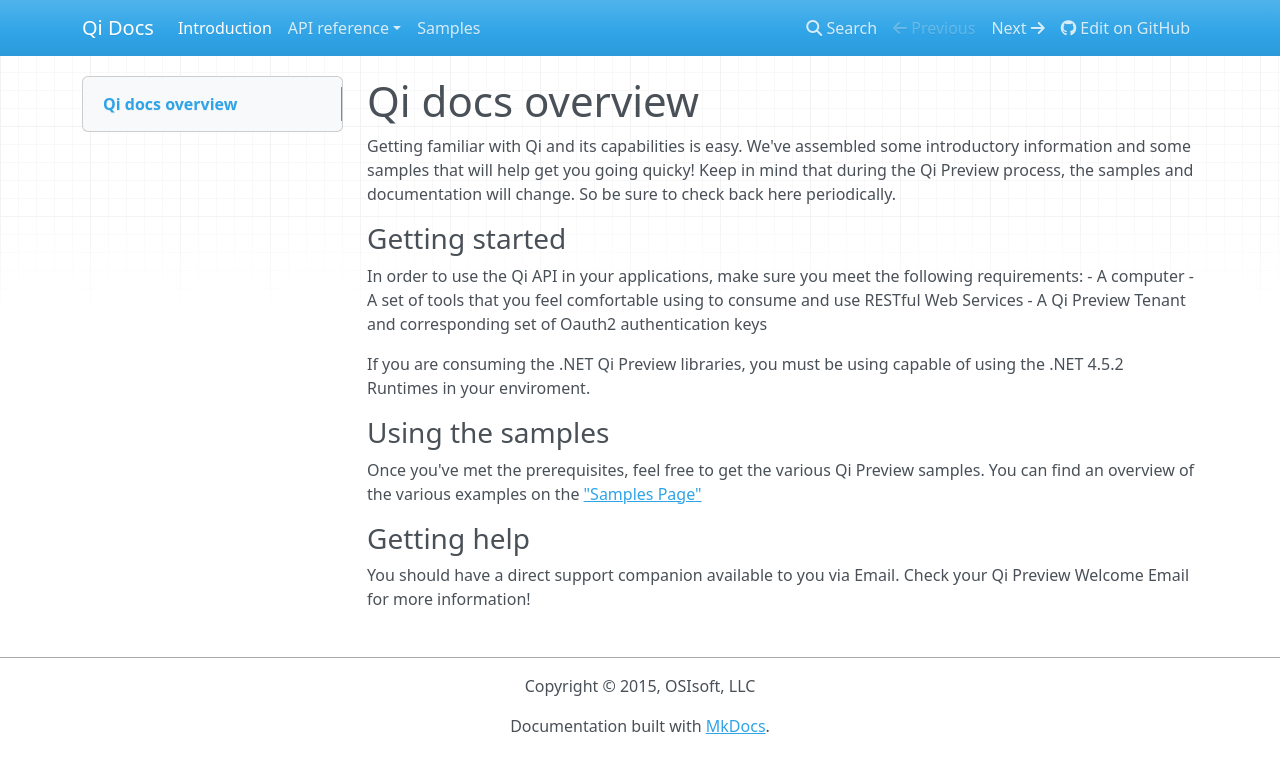
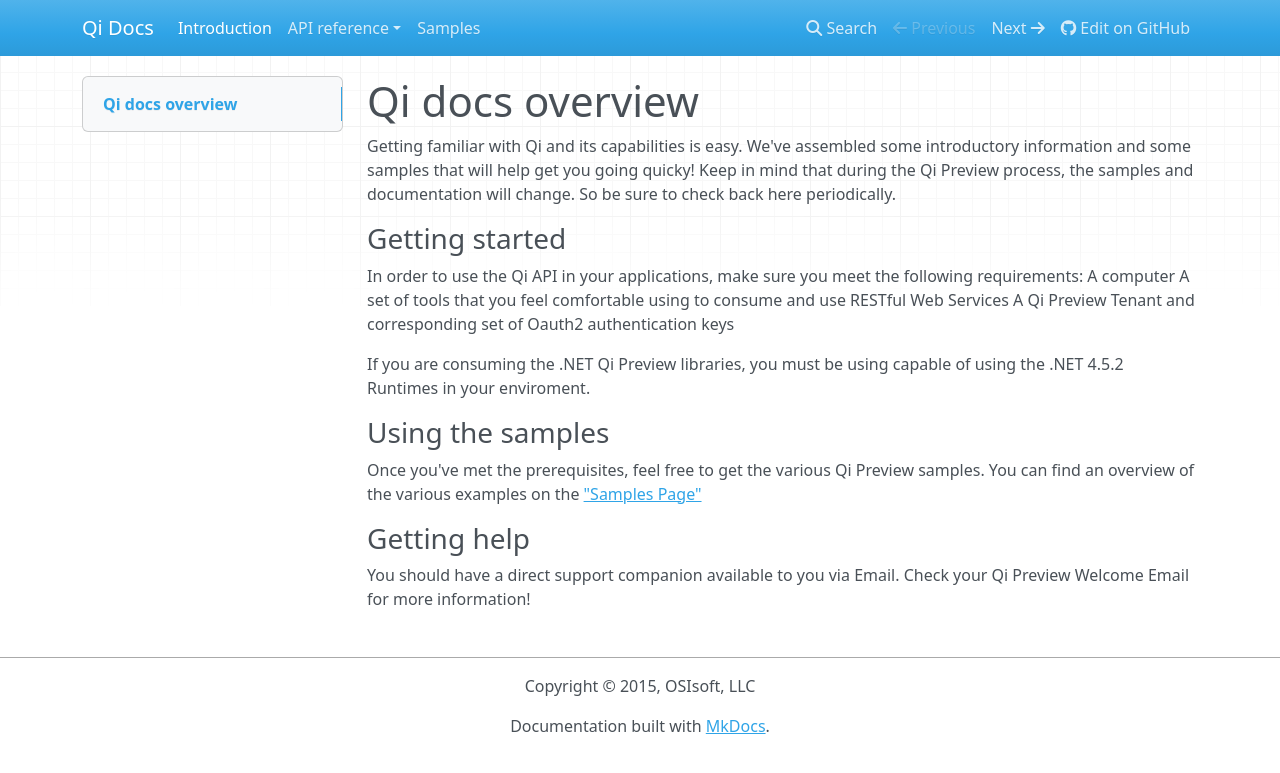
Before and after one commit to ssuryanarayanan/Qi-Docs, an MkDocs documentation site: the page built from docs/index.md, in a window 1280 px wide. Shown: the top 773 px of the page. Built offline with MkDocs 1.6.1, drawn with Linux system fonts in a browser that asks for light colours; nearby versions of some CDN libraries; old or Windows-style settings are respelled for this version of MkDocs.

```diff
--- a/docs/index.md
+++ b/docs/index.md
@@ -3,9 +3,9 @@ Getting familiar with Qi and its capabilities is easy. We've assembled some intr
 Keep in mind that during the Qi Preview process, the samples and documentation will change. So be sure to check back here periodically.
 ### Getting started
 In order to use the Qi API in your applications, make sure you meet the following requirements:
-- A computer
-- A set of tools that you feel comfortable using to consume and use RESTful Web Services
-- A Qi Preview Tenant and corresponding set of Oauth2 authentication keys
+A computer
+A set of tools that you feel comfortable using to consume and use RESTful Web Services
+A Qi Preview Tenant and corresponding set of Oauth2 authentication keys
 
 If you are consuming the .NET Qi Preview libraries, you must be using capable of using the .NET 4.5.2 Runtimes in your enviroment.
 ### Using the samples
```
